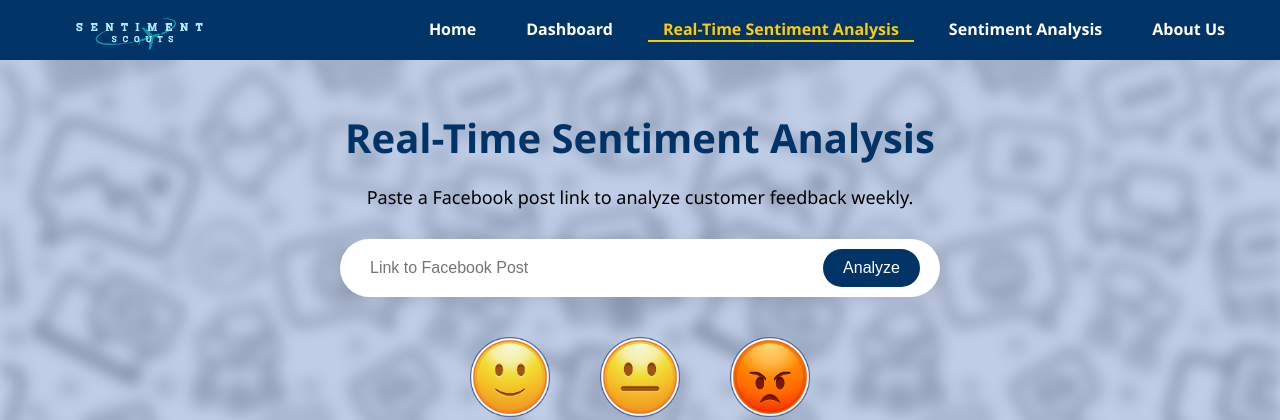
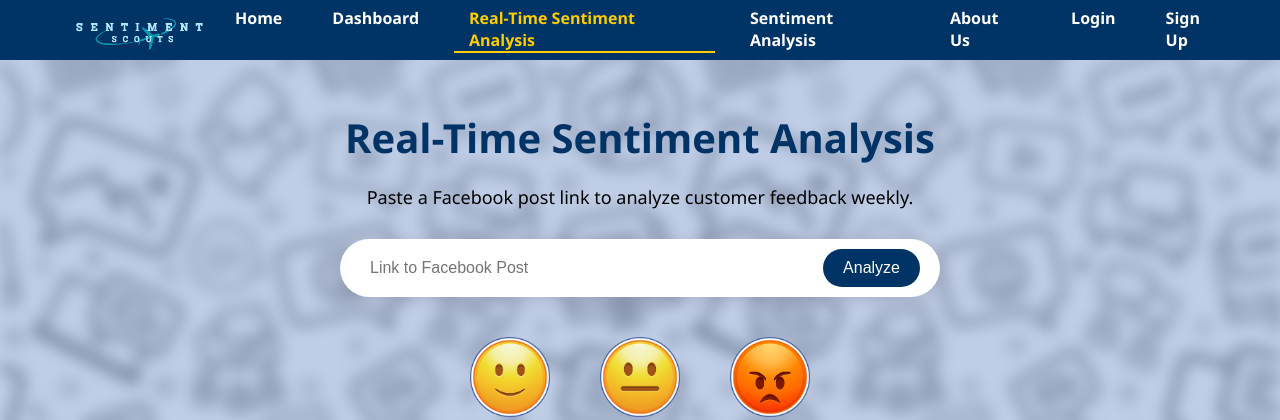
Before and after one commit to For-Sentiment/sentiment-analysis, a PHP site: page /custRealtime.php in a window 1280 px wide. Shown: the top 420 px of the page. Run offline with PHP 8.4, Linux system fonts and the light colour scheme.

Commit message:
Update custRealtime.php

```diff
--- a/custRealtime.php
+++ b/custRealtime.php
@@ -181,22 +181,18 @@
 </head>
 <body>
 
-    <!-- Navigation Bar -->
 <nav>
-        <!-- Logo -->
     <img src="images/sentlogo.png" alt="Logo" class="logo">
-
-        <!-- Navigation Links -->
     <div class="nav-links">
         <a href="Customer.php" class="<?php echo basename($_SERVER['PHP_SELF']) == 'Customer.php' ? 'active' : ''; ?>">Home</a>
         <a href="custDashboard.php" class="<?php echo basename($_SERVER['PHP_SELF']) == 'custDashboard.php' ? 'active' : ''; ?>">Dashboard</a>
         <a href="custRealtime.php" class="<?php echo basename($_SERVER['PHP_SELF']) == 'custRealtime.php' ? 'active' : ''; ?>">Real-Time Sentiment Analysis</a>
-            <a href="custSentiment.php" class="<?php echo (basename($_SERVER['PHP_SELF']) == 'custSentiment.php' ||
-                basename($_SERVER['PHP_SELF']) == 'custtypeown.php' ||
-                basename($_SERVER['PHP_SELF']) == 'custImport.php' ||
-                basename($_SERVER['PHP_SELF']) == 'custImportresult.php' ||
-                basename($_SERVER['PHP_SELF']) == 'custtyperesult.php') ? 'active' : ''; ?>">Sentiment Analysis</a>
+        <a href="custSentiment.php" class="<?php echo (basename($_SERVER['PHP_SELF']) == 'custSentiment.php' || basename($_SERVER['PHP_SELF']) == 'custtypeown.php' || basename($_SERVER['PHP_SELF']) == 'custImport.php' || basename($_SERVER['PHP_SELF']) == 'custImportresult.php' || basename($_SERVER['PHP_SELF']) == 'custtyperesult.php') ? 'active' : ''; ?>">Sentiment Analysis</a>
         <a href="custAbout.php" class="<?php echo basename($_SERVER['PHP_SELF']) == 'custAbout.php' ? 'active' : ''; ?>">About Us</a>
+        <a href="custLogin.php" class="<?php echo basename($_SERVER['PHP_SELF']) == 'custLogin.php' ? 'active' : ''; ?>">Login</a>
+
+        <!-- Sign Up link with custom class -->
+        <a href="custSignup.php" class="signup-link <?php echo basename($_SERVER['PHP_SELF']) == 'custSignup.php' ? 'active' : ''; ?>">Sign Up</a>
     </div>
 </nav>
 
```
Lines whose indentation alone changed are shown as unchanged.
